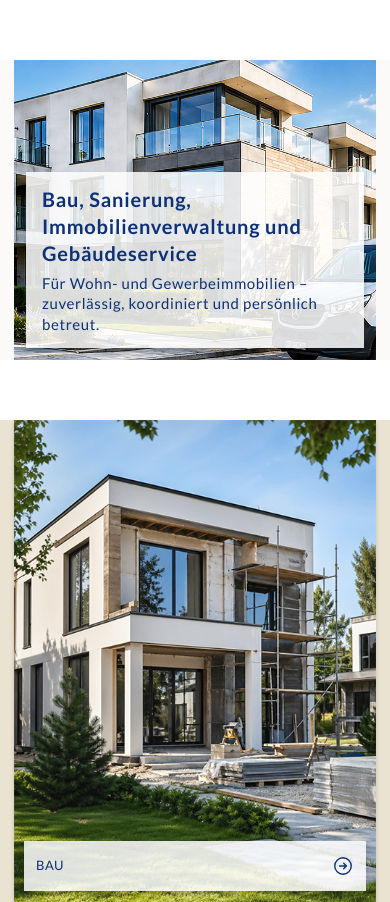
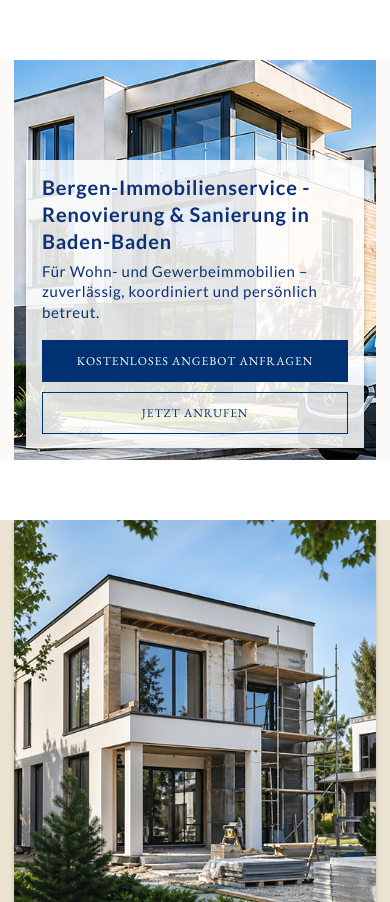
Before and after one commit to Yevhen-Yezerskyy/Bergen, a Django app: page / in a window 390 px wide. Shown: the part 219-1121 px from the top of the page. Run offline with Django 5.2, Linux system fonts and the light colour scheme.

Commit message:
Revision 2026-05-29 18:20:37, <Bergen>

```diff
--- a/bergen_app/static/css/styles.css
+++ b/bergen_app/static/css/styles.css
@@ -1608,6 +1608,11 @@ main {
     .value-title {
         font-size: 34px;
     }
+}
+@media (max-width: 425px) {
+.main-image-wrap img{
+    height: 400px;
+}
 }
 
 .seo-renovation-section {
@@ -1867,3 +1872,69 @@ main {
     height: 38px;
   }
 }
+.main-image-actions {
+  display: flex;
+  flex-wrap: wrap;
+  gap: 14px;
+  margin-top: 22px;
+}
+
+.main-image-btn {
+  display: inline-flex;
+  align-items: center;
+  justify-content: center;
+  min-height: 44px;
+  padding: 12px 24px;
+  border: 1px solid #003273;
+  font-size: 13px;
+  line-height: 1;
+  letter-spacing: 0.12em;
+  text-transform: uppercase;
+  text-decoration: none;
+  transition: background 0.25s ease, color 0.25s ease, border-color 0.25s ease;
+}
+
+.main-image-btn--primary {
+  background: #003273;
+  color: #ffffff;
+}
+
+.main-image-btn--primary:hover {
+  background: transparent;
+  color: #003273;
+}
+
+.main-image-btn--secondary {
+  background: transparent;
+  color: #003273;
+}
+
+.main-image-btn--secondary:hover {
+  background: #003273;
+  color: #ffffff;
+}
+
+@media (max-width: 768px) {
+  .main-image-actions {
+    gap: 10px;
+    margin-top: 18px;
+  }
+
+  .main-image-btn {
+    min-height: 42px;
+    padding: 11px 18px;
+    font-size: 12px;
+    letter-spacing: 0.08em;
+  }
+}
+
+@media (max-width: 520px) {
+  .main-image-actions {
+    flex-direction: column;
+    align-items: stretch;
+  }
+
+  .main-image-btn {
+    width: 100%;
+  }
+}
--- a/bergen_app/templates/index.html
+++ b/bergen_app/templates/index.html
@@ -16,8 +16,17 @@
         <div class="main-image-wrap">
             <img src="{% static 'img/main.jpg' %}" alt="Bergen Immobilienservice in Baden-Baden: Bau, Sanierung, Immobilienverwaltung und Gebäudeservice">
             <div class="main-image-caption">
-                <p class="main-image-caption-title">Bau, Sanierung, Immobilienverwaltung und Gebäudeservice</p>
+                <h1 class="main-image-caption-title">Bergen-Immobilienservice - Renovierung & Sanierung in Baden-Baden</h1>
                 <p class="main-image-caption-text">Für Wohn- und Gewerbeimmobilien – zuverlässig, koordiniert und persönlich betreut.</p>
+                <div class="main-image-actions">
+    <a class="main-image-btn main-image-btn--primary" href="#kontakt">
+      Kostenloses Angebot anfragen
+    </a>
+
+    <a class="main-image-btn main-image-btn--secondary" href="tel:+4917680135357">
+      Jetzt anrufen
+    </a>
+  </div>
             </div>
         </div>
     </div>
```
